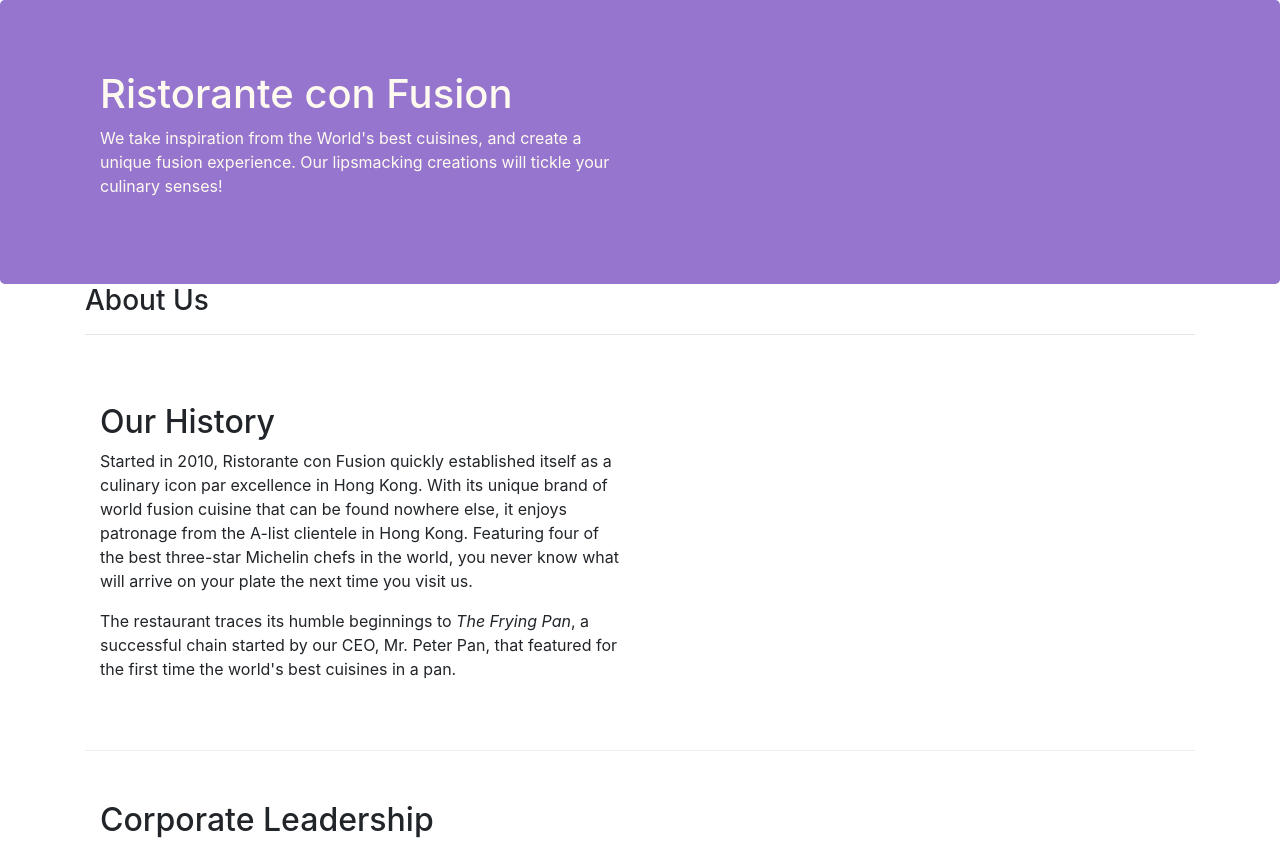
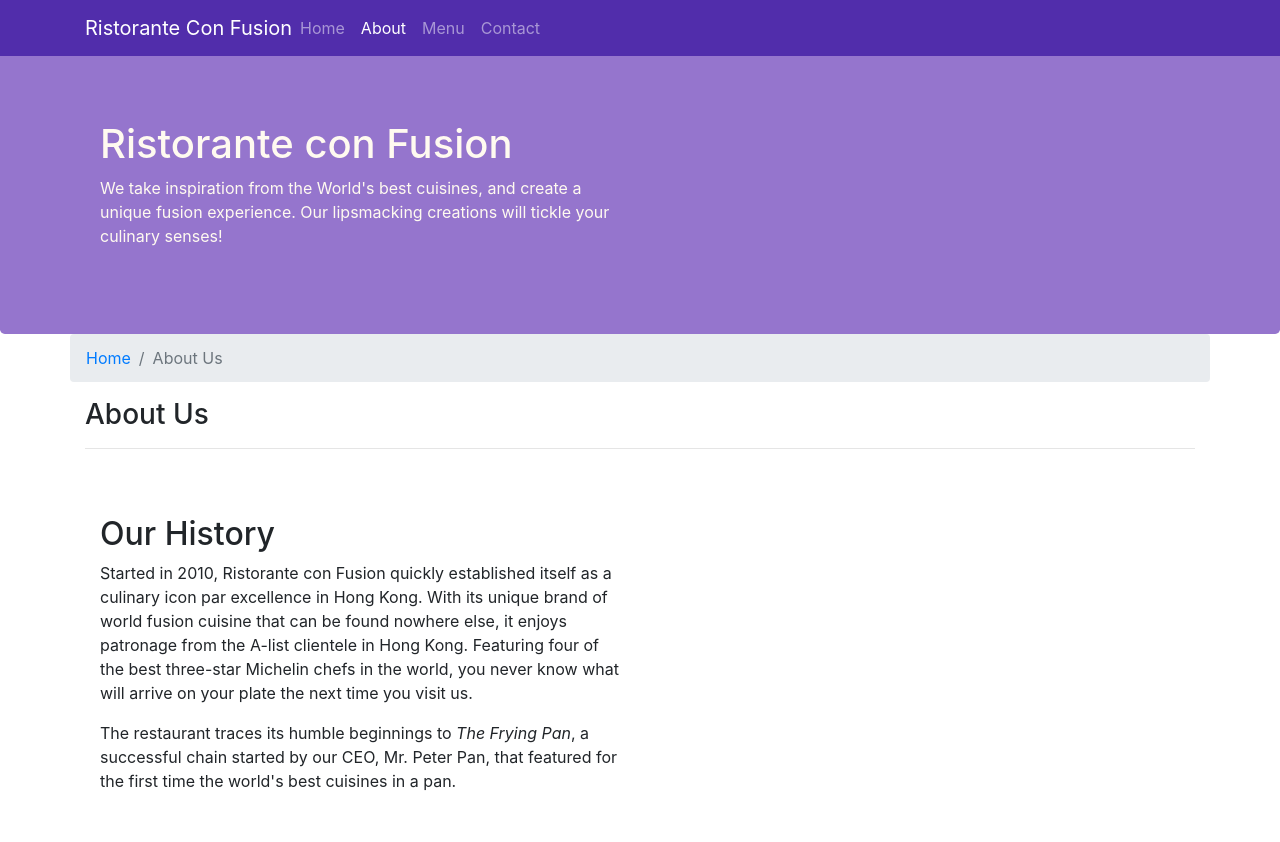
Before and after one commit to Shakirmsq/Front-End-Web-UI-Frameworks-and-Tools, a website: page aboutus.html in a window 1280 px wide. Shown: the top 842 px of the page. Drawn offline with nearby package versions, Linux system fonts and the light colour scheme.

Commit message:
Navbar and BreadCrumbs

```diff
--- a/aboutus.html
+++ b/aboutus.html
@@ -16,6 +16,36 @@
 
 <body>
 
+
+    <!-- Create a Navigation bar -->
+    <nav class="navbar navbar-dark navbar-expand-sm fixed-top">
+        <div class="container">
+            <button class="navbar-toggler" type="button" data-toggle="collapse" data-target="#Navbar">
+                 <span class="navbar-toggler-icon"></span>
+
+           </button>
+            <a class="navbar-brand mr-auto" href="./index.html">Ristorante Con Fusion</a>
+
+            <div class="collapse navbar-collapse" id="Navbar">
+                <ul class="navbar-nav mr-auto">
+                    <li class="nav-item">
+                        <a href="./index.html" class="nav-link">Home</a>
+                    </li>
+                    <li class="nav-item active">
+                        <a href="#" class="nav-link">About</a>
+                    </li>
+                    <li class="nav-item">
+                        <a href="#" class="nav-link">Menu</a>
+                    </li>
+                    <li class="nav-item">
+                        <a href="#" class="nav-link">Contact</a>
+                    </li>
+
+                </ul>
+            </div>
+        </div>
+    </nav>
+
     <header class="jumbotron">
         <div class="container">
             <div class="row row-header">
@@ -31,14 +61,20 @@
 
     <div class="container">
         <div class="row">
-            <div class="col">
+            <!-- CREATE BREAD CRUMB -->
+            <ol class="col-12 breadcrumb">
+                <li class="breadcrumb-item">
+                    <a href="/index.html">Home</a></li>
+                <li class="breadcrumb-item active">About Us</li>
+            </ol>
+            <div class="col-12">
                 <h3>About Us</h3>
                 <hr>
             </div>
         </div>
 
-        <div class="row row-content align-items-center">
-            <div class="col col-sm-6">
+        <div class="row row-content">
+            <div class="col-sm-6">
                 <h2>Our History</h2>
                 <p>Started in 2010, Ristorante con Fusion quickly established itself as a culinary icon par excellence in Hong Kong. With its unique brand of world fusion cuisine that can be found nowhere else, it enjoys patronage from the A-list clientele
                     in Hong Kong. Featuring four of the best three-star Michelin chefs in the world, you never know what will arrive on your plate the next time you visit us.</p>
@@ -49,8 +85,8 @@
         </div>
 
 
-        <div class="row row-content align-items-center">
-            <div class="col col-sm col-md">
+        <div class="row row-content">
+            <div class="col-12">
                 <h2>Corporate Leadership</h2>
                 <h3>Peter Pan <small>Chief Epicurious Officer</small></h3>
                 <p class="d-none d-sm-block">Our CEO, Peter, credits his hardworking East Asian immigrant parents who undertook the arduous journey to the shores of America with the intention of giving their children the best future. His mother's wizardy in the kitchen whipping up
@@ -71,11 +107,11 @@
 
     <footer class="footer">
         <div class="container">
-            <div class="row row-content align-items-center">
+            <div class="row">
                 <div class="col-4 offset-1 col-sm-2">
                     <h5>Links</h5>
                     <ul class="list-unstyled">
-                        <li><a href="index.html">Home</a></li>
+                        <li><a href="./index.html">Home</a></li>
                         <li><a href="#">About</a></li>
                         <li><a href="#">Menu</a></li>
                         <li><a href="#">Contact</a></li>
--- a/css/styles.css
+++ b/css/styles.css
@@ -23,8 +23,17 @@
     color: floralwhite;
 }
 
-.address {
+address {
     font-size: 80%;
     margin: 0px;
     color-interpolation-filters: #0f0f0f;
 }
+
+body {
+    padding: 50px 0px 0px 0px;
+    z-index: 0;
+}
+
+.navbar-dark {
+    background-color: #512DAB;
+}
```
Also changed, not shown: index.html (+28 -1 lines).
